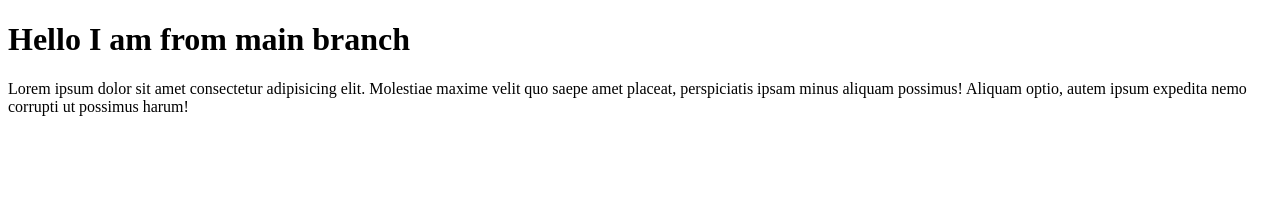
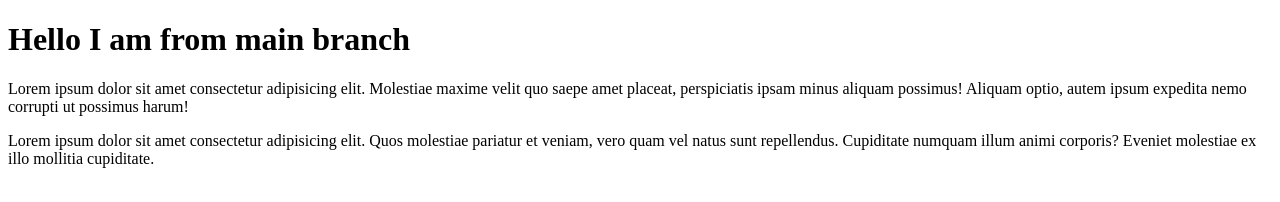
Before and after one commit to aljuned/gitHub-advance, a plain HTML site: page index.html in a window 1280 px wide. Drawn offline with Linux system fonts and the light colour scheme.

Commit message:
Add one line in this file

```diff
--- a/index.html
+++ b/index.html
@@ -12,6 +12,8 @@
     <h1>Hello I am from main branch</h1>
 
     <p>Lorem ipsum dolor sit amet consectetur adipisicing elit. Molestiae maxime velit quo saepe amet placeat, perspiciatis ipsam minus aliquam possimus! Aliquam optio, autem ipsum expedita nemo corrupti ut possimus harum!</p>
+
+    <p>Lorem ipsum dolor sit amet consectetur adipisicing elit. Quos molestiae pariatur et veniam, vero quam vel natus sunt repellendus. Cupiditate numquam illum animi corporis? Eveniet molestiae ex illo mollitia cupiditate.</p>
 </body>
 
 </html>
```
